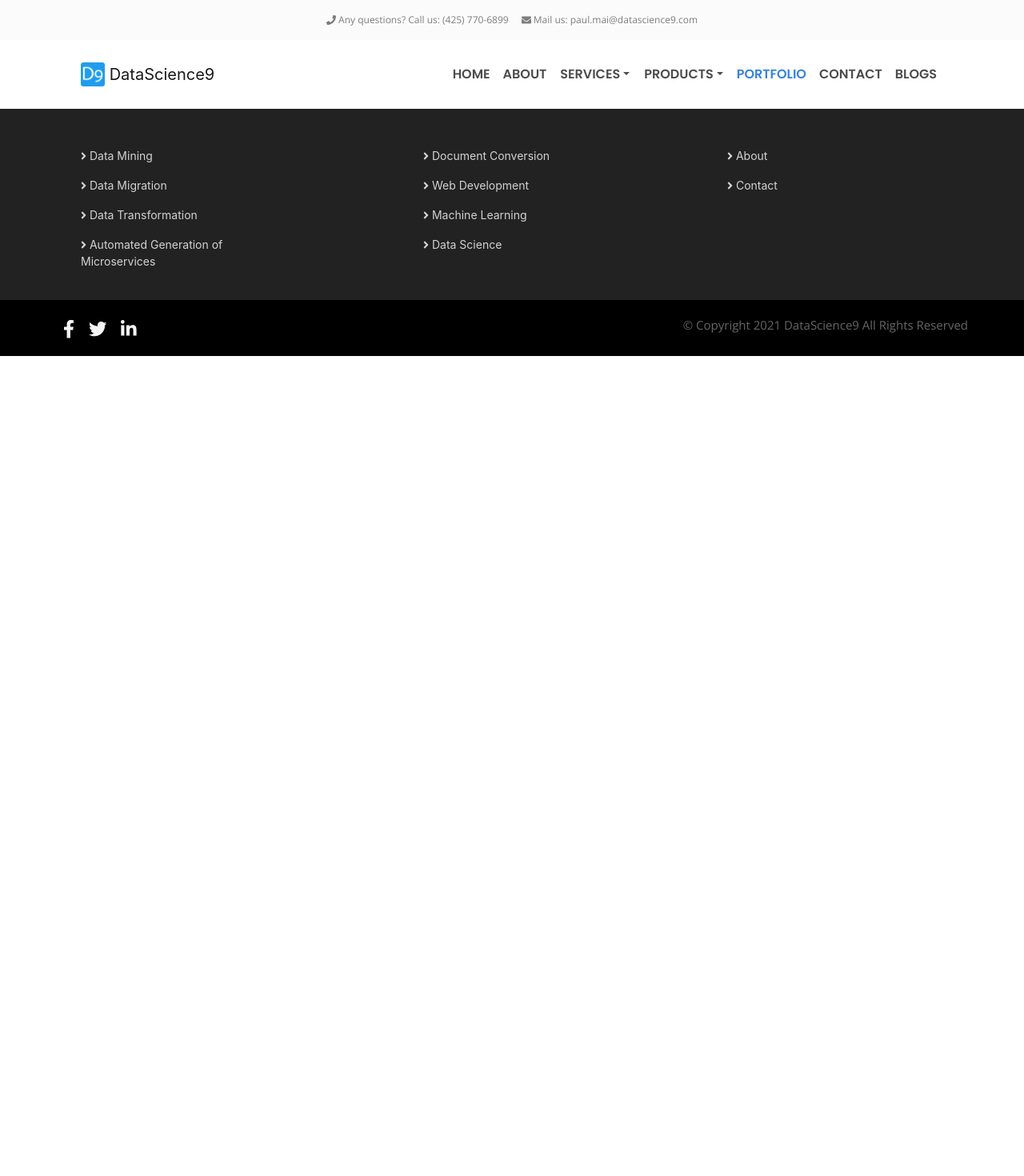
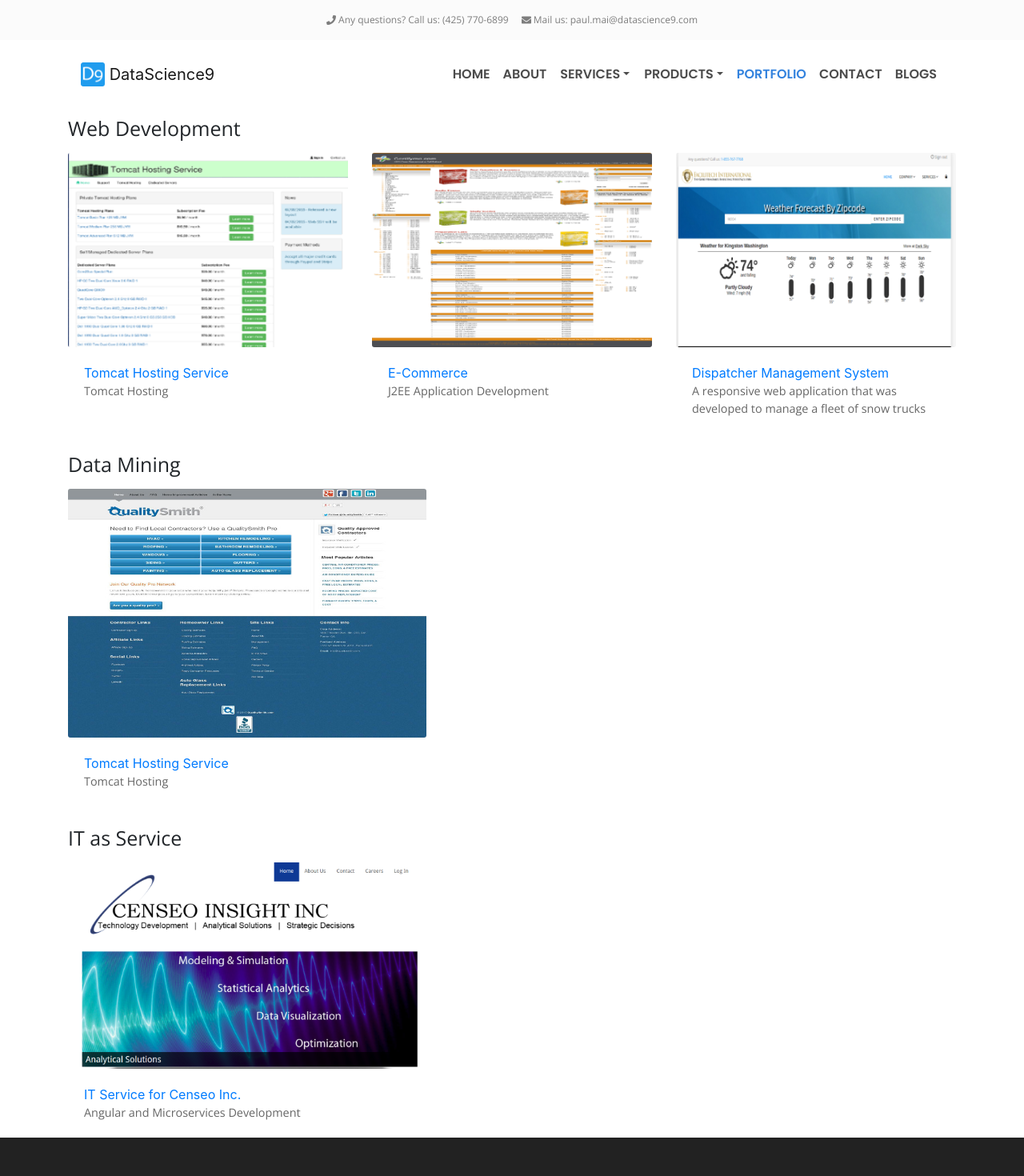
Before and after one commit to gmai2006/reactdatascience9, a React (Create React App) app: page /portfolio in a window 1280 px wide. Shown: the top 1470 px of the page at 80% size. Before the commit the page ends 800 px from the top, so only its background shows below. Built offline with nearby package versions, Linux system fonts and the light colour scheme.

Commit message:
added portfolio

```diff
--- a/src/App.js
+++ b/src/App.js
@@ -15,6 +15,7 @@
 import WebDevelopment from './pages/Services/WebDevelopment';
 import Enterprise from './pages/Services/Enterprise';
 import Microservices from './pages/Products/Microservices';
+import Portfolio from './pages/Portfolio/Portfolio';
 
 const App = () => {
   return (
@@ -32,6 +33,7 @@
             <Route path='/services/webdevelopment' component={WebDevelopment} />
             <Route path='/services/enterprise' component={Enterprise} />
             <Route path='/products/microservices' component={Microservices} />
+            <Route path='/portfolio' component={Portfolio} />
           </Switch>
           <Footer />
       </Router>
--- /dev/null
+++ b/src/pages/Portfolio/Portfolio.js
@@ -0,0 +1,64 @@
+import React from 'react';
+import {Container, CardDeck, Card, Image} from 'react-bootstrap';
+import './style.css';
+
+import tomcatImage from '../../assets/images/portfolio/tomcat.png';
+import eCommerceImage from '../../assets/images/portfolio/exam.png';
+import dispatcherImage from '../../assets/images/portfolio/rest-webapplication.png';
+import qualitySmith from '../../assets/images/portfolio/qualitysmith.jpg';
+import censeoImage from '../../assets/images/portfolio/censeo.png';
+
+const Portfolio = () => {
+    return (
+        <React.Fragment>
+            <Container>
+                <h3 className='portfolio-header mt-4 mb-3'>Web Development</h3>
+                <CardDeck>
+                    <Card className='portfolio-card'>
+                        <Card.Img src={tomcatImage} />
+                        <Card.Body>
+                            <Card.Link href="#">Tomcat Hosting Service</Card.Link>
+                            <Card.Text>Tomcat Hosting</Card.Text>
+                        </Card.Body>
+                    </Card>
+                    <Card className='portfolio-card'>
+                        <Card.Img src={eCommerceImage} />
+                        <Card.Body>
+                            <Card.Link href="#">E-Commerce</Card.Link>
+                            <Card.Text>J2EE Application Development</Card.Text>
+                        </Card.Body>
+                    </Card>
+                    <Card className='portfolio-card'>
+                        <Card.Img src={dispatcherImage} />
+                        <Card.Body>
+                            <Card.Link href="#">Dispatcher Management System</Card.Link>
+                            <Card.Text>A responsive web application that was developed to manage a fleet of snow trucks</Card.Text>
+                        </Card.Body>
+                    </Card>
+                </CardDeck>
+            </Container>
+            <Container>
+                <h3 className='portfolio-header mt-4 mb-3'>Data Mining</h3>
+                <Card className='portfolio-card' style={{ width: '28rem' }}>
+                    <Card.Img src={qualitySmith} />
+                    <Card.Body>
+                        <Card.Link href="#">Tomcat Hosting Service</Card.Link>
+                        <Card.Text>Tomcat Hosting</Card.Text>
+                    </Card.Body>
+                </Card>
+            </Container>
+            <Container>
+                <h3 className='portfolio-header mt-4 mb-3'>IT as Service</h3>
+                <Card className='portfolio-card' style={{ width: '28rem' }}>
+                    <Card.Img src={censeoImage} />
+                    <Card.Body>
+                        <Card.Link href="#">IT Service for Censeo Inc.</Card.Link>
+                        <Card.Text>Angular and Microservices Development</Card.Text>
+                    </Card.Body>
+                </Card>
+            </Container>
+        </React.Fragment>
+    )
+}
+
+export default Portfolio;
--- /dev/null
+++ b/src/pages/Portfolio/style.css
@@ -0,0 +1,8 @@
+.portfolio-header {
+    font-family: 'Open Sans', sans-serif;
+    font-size: 25px;
+}
+
+.portfolio-card {
+    border: none;
+}
```
